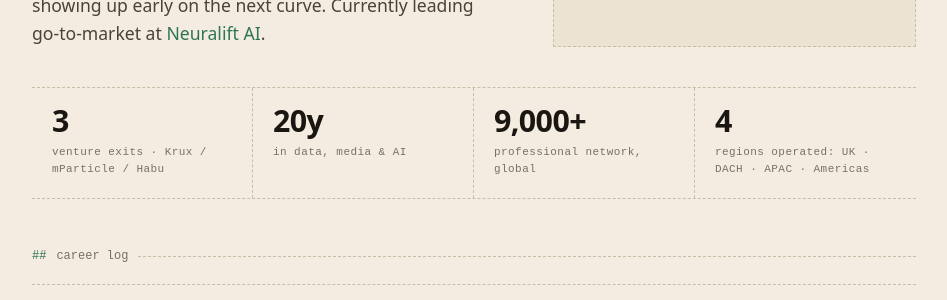
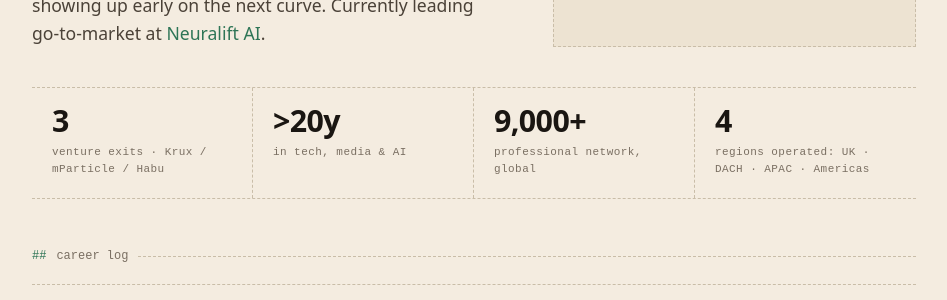
Before and after one commit to typedformiles/navvix, a Jekyll site: the page built from index.html, in a window 1280 px wide and 900 px high, scrolled down 309 px. Shown: the part 160-460 px from the top of the window, without its empty margins (166-1113 px from the left). Built offline with Jekyll 4.4.1, drawn with Linux system fonts in a browser that asks for light colours.

Commit message:
Update career stat to >20y in tech, media & AI
Co-Authored-By: Claude Sonnet 4.6 <noreply@anthropic.com>

```diff
--- a/index.html
+++ b/index.html
@@ -27,7 +27,7 @@ description: "GTM operator for adtech, martech, data and AI. 20 years scaling in
 
 <div class="stats-row">
   <div class="stat"><div class="n">3</div><div class="l">venture exits &middot; Krux / mParticle / Habu</div></div>
-  <div class="stat"><div class="n">20y</div><div class="l">in data, media &amp; AI</div></div>
+  <div class="stat"><div class="n">&gt;20y</div><div class="l">in tech, media &amp; AI</div></div>
   <div class="stat"><div class="n">9,000+</div><div class="l">professional network, global</div></div>
   <div class="stat"><div class="n">4</div><div class="l">regions operated: UK &middot; DACH &middot; APAC &middot; Americas</div></div>
 </div>
```
